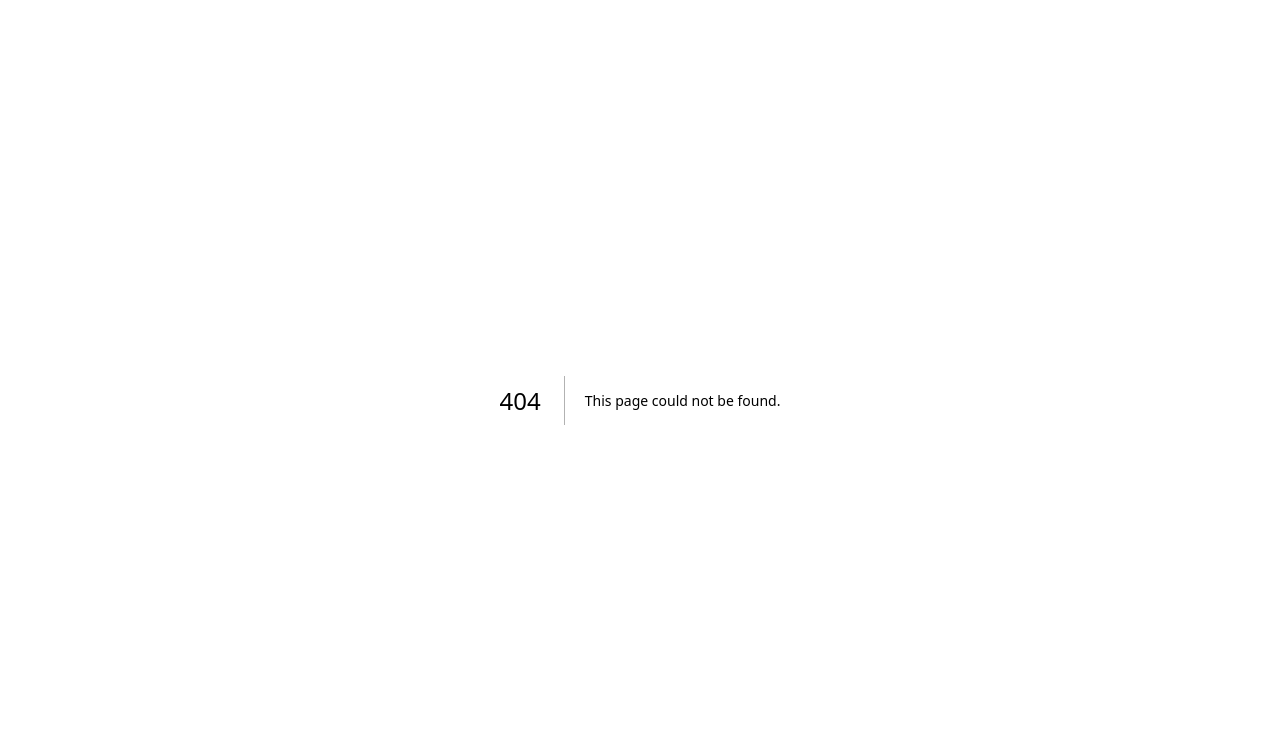
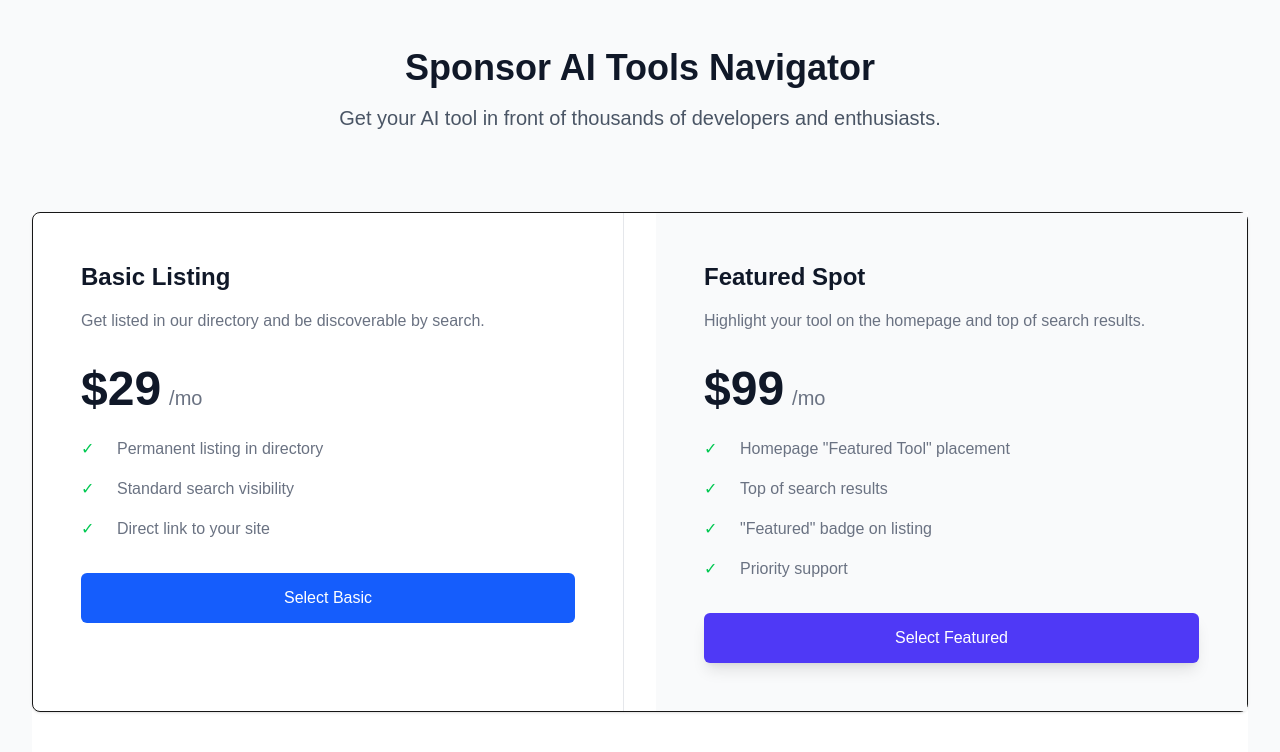
Before and after one commit to yuga-hashimoto/ai-tool-navigator, a Next.js app: page /advertise in a window 1280 px wide. Before the commit this address had no page. Shown: the top 752 px of the page. Built offline with nearby package versions, Linux system fonts and the light colour scheme.

Commit message:
feat: add sponsorship section and pricing page

```diff
--- /dev/null
+++ b/src/app/advertise/page.tsx
@@ -0,0 +1,86 @@
+import React from 'react';
+
+export default function AdvertisePage() {
+  return (
+    <div className="min-h-screen bg-gray-50 py-12 px-4 sm:px-6 lg:px-8">
+      <div className="max-w-7xl mx-auto">
+        <div className="text-center">
+          <h2 className="text-3xl font-extrabold text-gray-900 sm:text-4xl">
+            Sponsor AI Tools Navigator
+          </h2>
+          <p className="mt-4 text-xl text-gray-600">
+            Get your AI tool in front of thousands of developers and enthusiasts.
+          </p>
+        </div>
+
+        <div className="mt-16 bg-white pb-12 lg:mt-20 lg:pb-20">
+          <div className="relative z-0 bg-white lg:grid lg:grid-cols-2 lg:gap-8 border rounded-lg shadow-sm">
+
+            {/* Basic Listing */}
+            <div className="p-8 lg:p-12 border-b lg:border-b-0 lg:border-r border-gray-200">
+              <h3 className="text-2xl font-semibold text-gray-900">Basic Listing</h3>
+              <p className="mt-4 text-gray-500">Get listed in our directory and be discoverable by search.</p>
+              <div className="mt-8 flex items-baseline">
+                <span className="text-5xl font-extrabold text-gray-900">$29</span>
+                <span className="ml-2 text-xl font-medium text-gray-500">/mo</span>
+              </div>
+              <ul className="mt-6 space-y-4 text-gray-500">
+                <li className="flex items-start">
+                  <span className="flex-shrink-0 h-6 w-6 text-green-500">✓</span>
+                  <span className="ml-3">Permanent listing in directory</span>
+                </li>
+                <li className="flex items-start">
+                  <span className="flex-shrink-0 h-6 w-6 text-green-500">✓</span>
+                  <span className="ml-3">Standard search visibility</span>
+                </li>
+                <li className="flex items-start">
+                  <span className="flex-shrink-0 h-6 w-6 text-green-500">✓</span>
+                  <span className="ml-3">Direct link to your site</span>
+                </li>
+              </ul>
+              <div className="mt-8">
+                <a href="#" className="block w-full bg-blue-600 border border-transparent rounded-md py-3 px-6 text-center text-white font-medium hover:bg-blue-700">
+                  Select Basic
+                </a>
+              </div>
+            </div>
+
+            {/* Featured Spot */}
+            <div className="p-8 lg:p-12 bg-gray-50">
+              <h3 className="text-2xl font-semibold text-gray-900">Featured Spot</h3>
+              <p className="mt-4 text-gray-500">Highlight your tool on the homepage and top of search results.</p>
+              <div className="mt-8 flex items-baseline">
+                <span className="text-5xl font-extrabold text-gray-900">$99</span>
+                <span className="ml-2 text-xl font-medium text-gray-500">/mo</span>
+              </div>
+              <ul className="mt-6 space-y-4 text-gray-500">
+                <li className="flex items-start">
+                  <span className="flex-shrink-0 h-6 w-6 text-green-500">✓</span>
+                  <span className="ml-3">Homepage "Featured Tool" placement</span>
+                </li>
+                <li className="flex items-start">
+                  <span className="flex-shrink-0 h-6 w-6 text-green-500">✓</span>
+                  <span className="ml-3">Top of search results</span>
+                </li>
+                <li className="flex items-start">
+                  <span className="flex-shrink-0 h-6 w-6 text-green-500">✓</span>
+                  <span className="ml-3">"Featured" badge on listing</span>
+                </li>
+                <li className="flex items-start">
+                  <span className="flex-shrink-0 h-6 w-6 text-green-500">✓</span>
+                  <span className="ml-3">Priority support</span>
+                </li>
+              </ul>
+              <div className="mt-8">
+                <a href="#" className="block w-full bg-indigo-600 border border-transparent rounded-md py-3 px-6 text-center text-white font-medium hover:bg-indigo-700 shadow-lg transform transition hover:-translate-y-0.5">
+                  Select Featured
+                </a>
+              </div>
+            </div>
+
+          </div>
+        </div>
+      </div>
+    </div>
+  );
+}
--- a/src/app/page.tsx
+++ b/src/app/page.tsx
@@ -55,6 +55,44 @@ export default function Home() {
           </Link>
         </div>
 
+        {/* Featured Tool Sponsorship Section */}
+        <div className="mb-16">
+          <div className="rounded-2xl bg-gradient-to-r from-indigo-500 to-purple-600 p-1">
+            <div className="flex flex-col md:flex-row items-center justify-between rounded-xl bg-white p-6 dark:bg-zinc-900">
+              <div className="flex-1">
+                <div className="flex items-center gap-x-2">
+                  <span className="inline-flex items-center rounded-md bg-indigo-50 px-2 py-1 text-xs font-medium text-indigo-700 ring-1 ring-inset ring-indigo-700/10 dark:bg-indigo-400/10 dark:text-indigo-400 dark:ring-indigo-400/20">
+                    Featured Tool
+                  </span>
+                  <span className="text-sm text-zinc-500 dark:text-zinc-400">Sponsored</span>
+                </div>
+                <h3 className="mt-2 text-xl font-bold text-zinc-900 dark:text-white">
+                  SuperScale AI
+                </h3>
+                <p className="mt-2 text-base text-zinc-600 dark:text-zinc-300">
+                  Automate your entire marketing workflow with one click. The most advanced AI agent for growth teams.
+                </p>
+                <div className="mt-4 flex items-center gap-x-4">
+                  <a
+                    href="#"
+                    className="rounded-md bg-indigo-600 px-3.5 py-2.5 text-sm font-semibold text-white shadow-sm hover:bg-indigo-500 focus-visible:outline focus-visible:outline-2 focus-visible:outline-offset-2 focus-visible:outline-indigo-600"
+                  >
+                    Try for Free
+                  </a>
+                  <Link href="/advertise" className="text-sm font-semibold leading-6 text-zinc-900 dark:text-white hover:text-indigo-500 transition-colors">
+                    Advertise with us <span aria-hidden="true">→</span>
+                  </Link>
+                </div>
+              </div>
+              <div className="mt-6 md:mt-0 md:ml-8 flex-shrink-0">
+                <div className="h-32 w-32 rounded-lg bg-zinc-100 dark:bg-zinc-800 flex items-center justify-center">
+                   <span className="text-4xl">🚀</span>
+                </div>
+              </div>
+            </div>
+          </div>
+        </div>
+
         {/* Editor's Choice Section */}
         {editorsChoiceTools.length > 0 && (
           <div className="mb-16">
```
